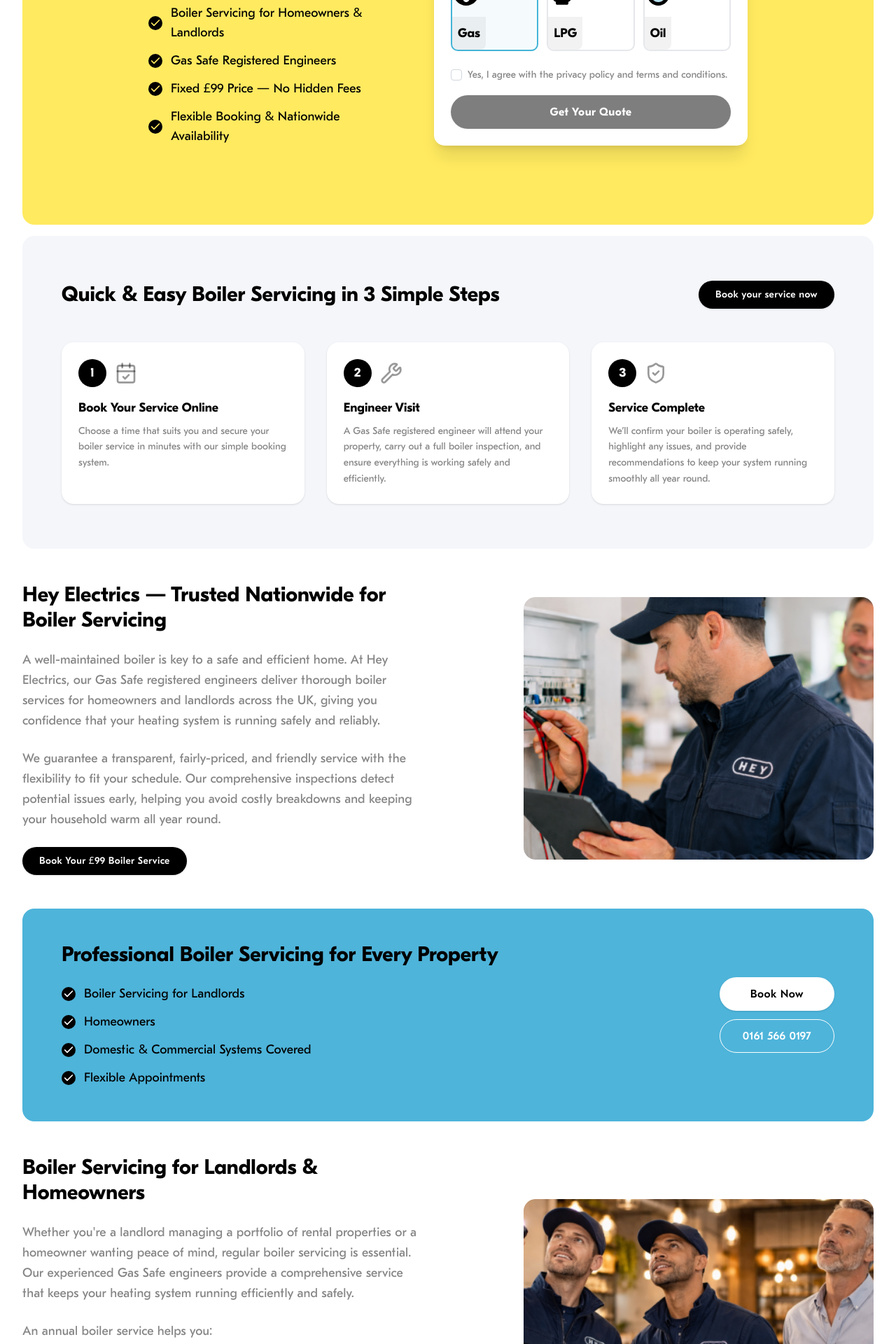
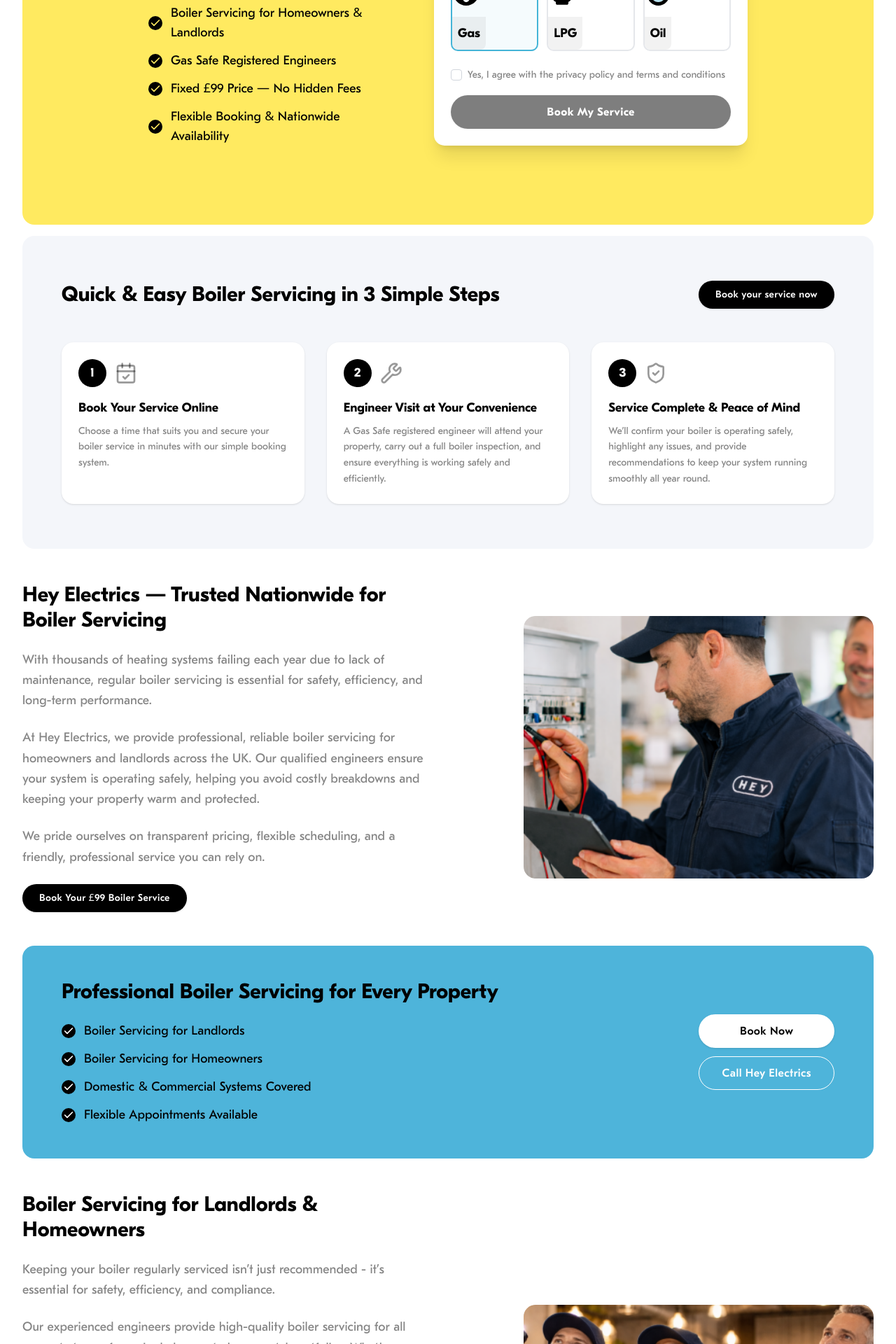
Before and after one commit to p-drolima/heyelectrics, a Next.js app: page /boiler-service in a window 1280 px wide. Shown: the part 380-2300 px from the top of the page at 70% size. Built offline with nearby package versions, Linux system fonts and the light colour scheme.

Commit message:
critical updates

```diff
--- a/app/boiler-service/page.tsx
+++ b/app/boiler-service/page.tsx
@@ -30,7 +30,7 @@
         <BoilerFAQ />
         <BoilerPropertyTypes onGetQuote={openQuoteModal} />
       </main>
-      <Footer onGetQuote={openQuoteModal} />
+      <Footer onGetQuote={openQuoteModal} serviceType="boiler" />
       <BoilerQuoteModal
         isOpen={quoteModalOpen}
         onClose={() => setQuoteModalOpen(false)}
--- a/components/boiler-landing/BoilerHero.tsx
+++ b/components/boiler-landing/BoilerHero.tsx
@@ -67,7 +67,7 @@
             <Card className="rounded-[15px] shadow-xl border-0 overflow-hidden bg-white">
               <CardHeader className="pb-4">
                 <CardTitle className="text-xl font-bold text-black font-display">
-                  Select your fuel type below:
+                  Book Your Boiler Service Today
                 </CardTitle>
               </CardHeader>
               <CardContent>
--- a/components/boiler-landing/BoilerLandlords.tsx
+++ b/components/boiler-landing/BoilerLandlords.tsx
@@ -29,14 +29,18 @@
               Boiler Servicing for Landlords &amp; Homeowners
             </h2>
             <p className="text-muted-text leading-relaxed text-lg">
-              Whether you&apos;re a landlord managing a portfolio of rental
-              properties or a homeowner wanting peace of mind, regular boiler
-              servicing is essential. Our experienced Gas Safe engineers provide
-              a comprehensive service that keeps your heating system running
-              efficiently and safely.
+              Keeping your boiler regularly serviced isn&rsquo;t just recommended -
+              it&rsquo;s essential for safety, efficiency, and compliance.
             </p>
             <p className="text-muted-text leading-relaxed text-lg">
-              An annual boiler service helps you:
+              Our experienced engineers provide high-quality boiler servicing
+              for all property types, from single homes to large rental
+              portfolios. Whether you&rsquo;re a homeowner looking for peace of mind
+              or a landlord meeting your responsibilities, we deliver a
+              dependable and professional service every time.
+            </p>
+            <p className="text-muted-text leading-relaxed text-lg">
+              A regular boiler service helps:
             </p>
             <ul className="space-y-3">
               {USP_ITEMS.map((item) => (
@@ -51,6 +55,10 @@
                 </li>
               ))}
             </ul>
+            <p className="text-muted-text leading-relaxed text-lg">
+              Don&rsquo;t wait for problems to arise - book your service today and
+              keep your heating system running at its best.
+            </p>
             <Button onClick={onGetQuote} className="w-fit">
               Book Your Boiler Service
             </Button>
--- a/components/boiler-landing/BoilerPropertyTypes.tsx
+++ b/components/boiler-landing/BoilerPropertyTypes.tsx
@@ -3,19 +3,19 @@
 
 const PROPERTY_TYPES = [
   {
-    title: "Residential",
+    title: "Residential Boiler Servicing",
     description:
-      "Keep your home warm and safe with an annual boiler service. Our Gas Safe engineers carry out a comprehensive inspection of your boiler, ensuring it operates efficiently and meets all current safety standards. Ideal for homeowners who want peace of mind.",
+      "Ensure your home stays warm and safe with a professional boiler service. We inspect all key components, identify potential issues early, and help improve efficiency to reduce energy bills.",
   },
   {
-    title: "Landlord",
+    title: "Landlord Boiler Servicing",
     description:
-      "Stay compliant with your legal obligations as a landlord. We provide annual boiler services and Gas Safety Certificates (CP12) to keep your rental properties safe for tenants, helping you meet all regulatory requirements with minimal hassle.",
+      "Stay compliant and protect your tenants with annual servicing. We provide reliable inspections and can support with ongoing maintenance plans across multiple properties.",
   },
   {
-    title: "Commercial",
+    title: "Commercial Boiler Servicing",
     description:
-      "Protect your business premises with professional boiler servicing. From offices and shops to restaurants and warehouses, our engineers ensure your commercial heating systems run reliably and efficiently, minimising downtime and keeping your team comfortable.",
+      "From offices to retail spaces, we service commercial heating systems to ensure safe operation, minimise downtime, and maintain efficiency across your business premises.",
   },
 ];
 
--- a/components/boiler-landing/BoilerQuoteForm.tsx
+++ b/components/boiler-landing/BoilerQuoteForm.tsx
@@ -114,9 +114,7 @@
           htmlFor={consentId}
           className="text-sm text-muted-text cursor-pointer leading-snug"
         >
-          {previouslyConsented
-            ? "Privacy policy and terms previously accepted"
-            : "Yes, I agree with the privacy policy and terms and conditions."}
+          Yes, I agree with the privacy policy and terms and conditions
         </label>
       </div>
 
@@ -125,7 +123,7 @@
         disabled={!isReady}
         className="w-full py-6 text-base font-semibold"
       >
-        Get Your Quote
+        Book My Service
       </Button>
     </div>
   );
--- a/components/boiler-landing/BoilerServices.tsx
+++ b/components/boiler-landing/BoilerServices.tsx
@@ -4,9 +4,9 @@
 
 const BULLET_POINTS = [
   "Boiler Servicing for Landlords",
-  "Homeowners",
+  "Boiler Servicing for Homeowners",
   "Domestic & Commercial Systems Covered",
-  "Flexible Appointments",
+  "Flexible Appointments Available",
 ];
 
 interface BoilerServicesProps {
@@ -57,7 +57,7 @@
               size="lg"
               className="w-full lg:w-auto border-white text-white hover:bg-white hover:text-[#4EB4DA] bg-transparent"
             >
-              <a href="tel:01615660197">0161 566 0197</a>
+              <a href="tel:01615660197">Call Hey Electrics</a>
             </Button>
           </div>
         </div>
--- a/components/boiler-landing/BoilerSteps.tsx
+++ b/components/boiler-landing/BoilerSteps.tsx
@@ -13,14 +13,14 @@
   {
     number: 2,
     icon: Wrench,
-    title: "Engineer Visit",
+    title: "Engineer Visit at Your Convenience",
     description:
       "A Gas Safe registered engineer will attend your property, carry out a full boiler inspection, and ensure everything is working safely and efficiently.",
   },
   {
     number: 3,
     icon: ShieldCheck,
-    title: "Service Complete",
+    title: "Service Complete & Peace of Mind",
     description:
       "We\u2019ll confirm your boiler is operating safely, highlight any issues, and provide recommendations to keep your system running smoothly all year round.",
   },
--- a/components/boiler-landing/BoilerTrusted.tsx
+++ b/components/boiler-landing/BoilerTrusted.tsx
@@ -21,17 +21,20 @@
               Hey Electrics — Trusted Nationwide for Boiler Servicing
             </h2>
             <p className="text-muted-text leading-relaxed text-lg">
-              A well-maintained boiler is key to a safe and efficient home. At
-              Hey Electrics, our Gas Safe registered engineers deliver thorough
-              boiler services for homeowners and landlords across the UK, giving
-              you confidence that your heating system is running safely and
-              reliably.
+              With thousands of heating systems failing each year due to lack of
+              maintenance, regular boiler servicing is essential for safety,
+              efficiency, and long-term performance.
             </p>
             <p className="text-muted-text leading-relaxed text-lg">
-              We guarantee a transparent, fairly-priced, and friendly service
-              with the flexibility to fit your schedule. Our comprehensive
-              inspections detect potential issues early, helping you avoid costly
-              breakdowns and keeping your household warm all year round.
+              At Hey Electrics, we provide professional, reliable boiler
+              servicing for homeowners and landlords across the UK. Our
+              qualified engineers ensure your system is operating safely,
+              helping you avoid costly breakdowns and keeping your property warm
+              and protected.
+            </p>
+            <p className="text-muted-text leading-relaxed text-lg">
+              We pride ourselves on transparent pricing, flexible scheduling,
+              and a friendly, professional service you can rely on.
             </p>
             <Button onClick={onGetQuote} className="w-fit">
               Book Your £99 Boiler Service
--- a/components/landing/Footer.tsx
+++ b/components/landing/Footer.tsx
@@ -4,18 +4,33 @@
 import { cn } from "@/lib/utils";
 import { Button } from "@/components/ui/button";
 
-const BULLET_POINTS = [
+const EICR_BULLETS = [
   "Flexible Availability & Nationwide Service",
   "EICR For Domestic & Commercial Properties",
   "EICR for Home Buyers & Sellers",
   "EICR for Landlords",
 ];
 
+const BOILER_BULLETS = [
+  "Fixed £99 Price",
+  "Fast & Flexible Booking",
+  "Qualified Engineers",
+  "Nationwide Coverage",
+];
+
 interface FooterProps {
   onGetQuote?: () => void;
+  serviceType?: "eicr" | "boiler";
 }
 
-export function Footer({ onGetQuote }: FooterProps) {
+export function Footer({ onGetQuote, serviceType = "eicr" }: FooterProps) {
+  const isBoiler = serviceType === "boiler";
+  const bullets = isBoiler ? BOILER_BULLETS : EICR_BULLETS;
+  const title = isBoiler
+    ? "Book Your Boiler Service Today"
+    : "Ensure Electrical Safety Today with Professional EICR Services";
+  const ctaText = isBoiler ? "Book Now" : "Get your quote";
+
   return (
     <footer>
       <section className="px-4 sm:px-6 lg:px-8 py-4">
@@ -28,10 +43,10 @@
           >
             <div className="flex-1">
               <h2 className="text-2xl md:text-3xl font-bold text-black mb-6 font-display">
-                Ensure Electrical Safety Today with Professional EICR Services
+                {title}
               </h2>
               <ul className="space-y-3">
-                {BULLET_POINTS.map((point) => (
+                {bullets.map((point) => (
                   <li
                     key={point}
                     className="flex items-center gap-3 text-black text-base md:text-lg"
@@ -52,7 +67,7 @@
                 size="lg"
                 className="w-full lg:w-auto"
               >
-                Get your quote
+                {ctaText}
               </Button>
               <Button
                 asChild
```
Also changed, not shown: components/boiler-landing/BoilerFAQ.tsx (+5 -5 lines).
